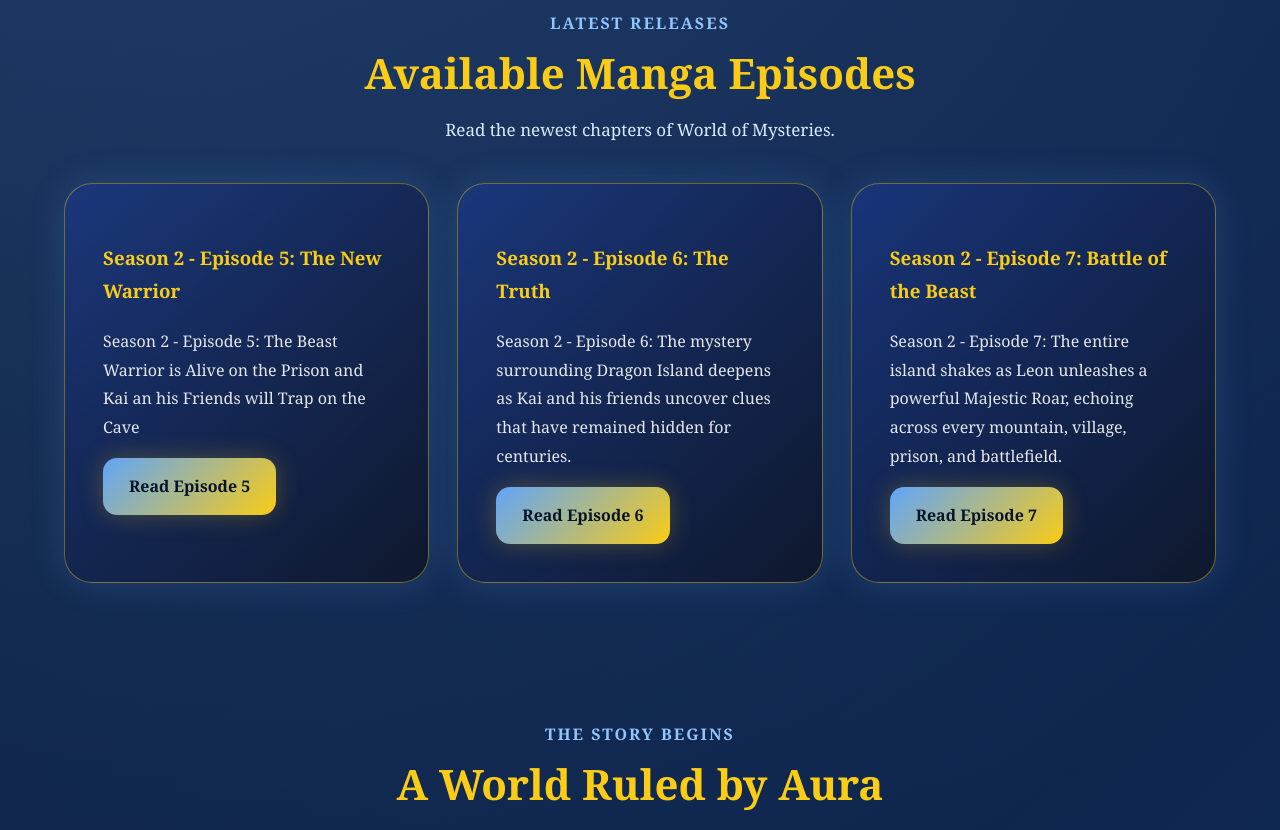
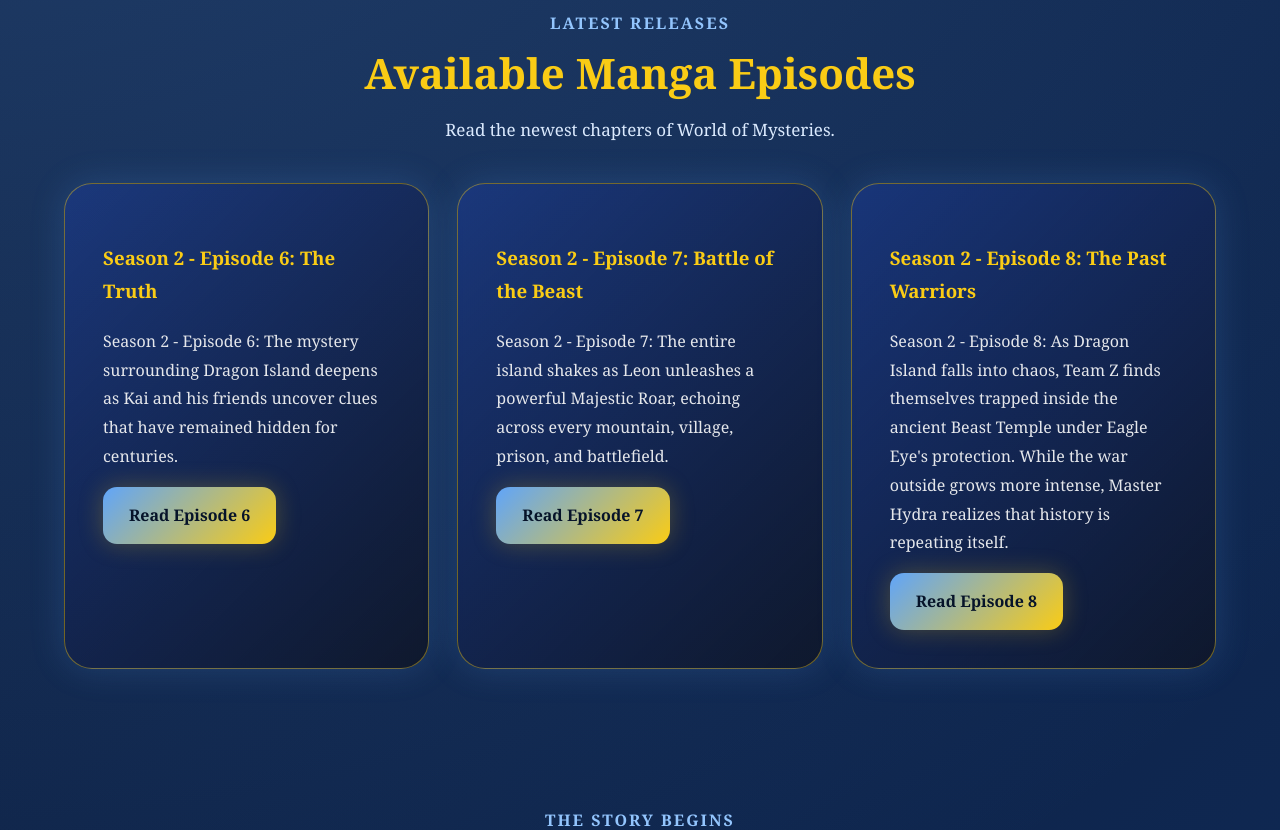
Before and after one commit to infinityaiworld001-cmd/my_world, a Flask app: page / in a window 1280 px wide. Shown: the part 751-1581 px from the top of the page. Run offline with Flask 3, Linux system fonts and the light colour scheme.

Commit message:
Update index.html

```diff
--- a/templates/index.html
+++ b/templates/index.html
@@ -56,20 +56,6 @@
     <div class="grid-3">
 
         <div class="story-box">
-    <h3>Season 2 - Episode 5: The New Warrior</h3>
-
-    <p>
-        Season 2 - Episode 5: The Beast Warrior
-        is Alive on the Prison and Kai an his
-        Friends will Trap on the Cave
-    </p>
-
-    <a href="/manga/episode-30/1" class="btn">
-        Read Episode 5
-    </a>
-</div>
-
-        <div class="story-box">
     <h3>Season 2 - Episode 6: The Truth</h3>
 
     <p>
@@ -98,6 +84,20 @@
     </a>
 </div>
 
+        <div class="story-box">
+    <h3>Season 2 - Episode 8: The Past Warriors</h3>
+
+    <p>
+        Season 2 - Episode 8: As Dragon Island falls into chaos,
+        Team Z finds themselves trapped inside the ancient Beast
+        Temple under Eagle Eye's protection. While the war outside grows
+        more intense, Master Hydra realizes that history is repeating itself.
+    </p>
+
+    <a href="/manga/episode-33/1" class="btn">
+        Read Episode 8
+    </a>
+</div>
 
     </div>
 </section>
```
